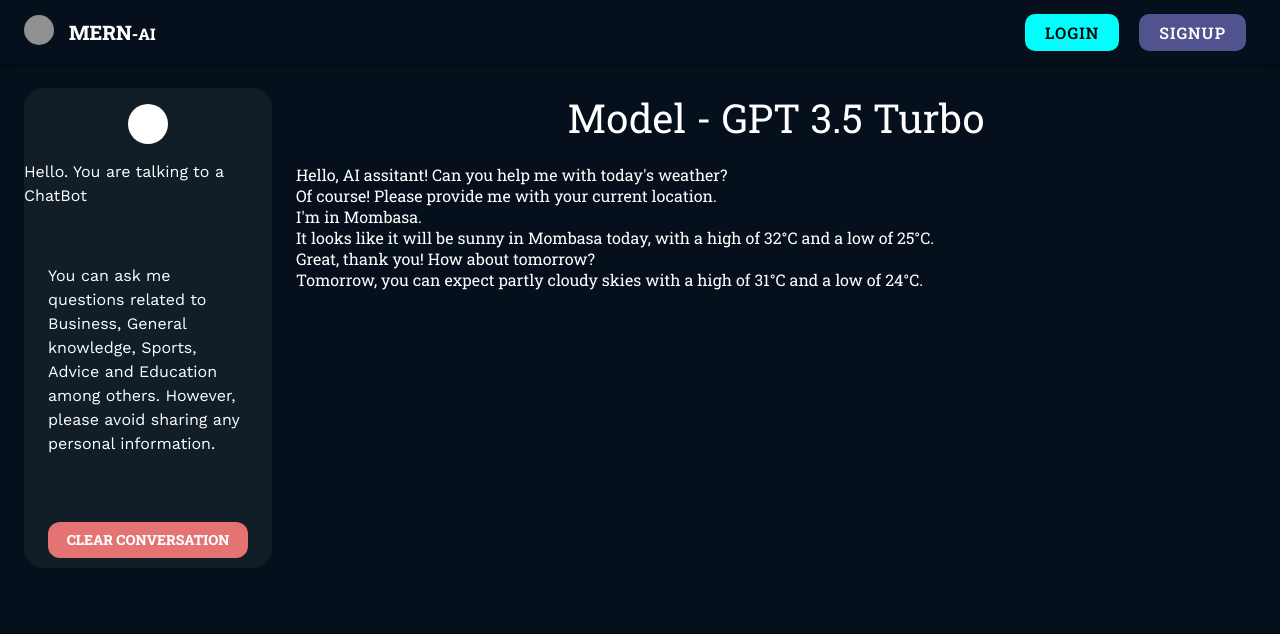
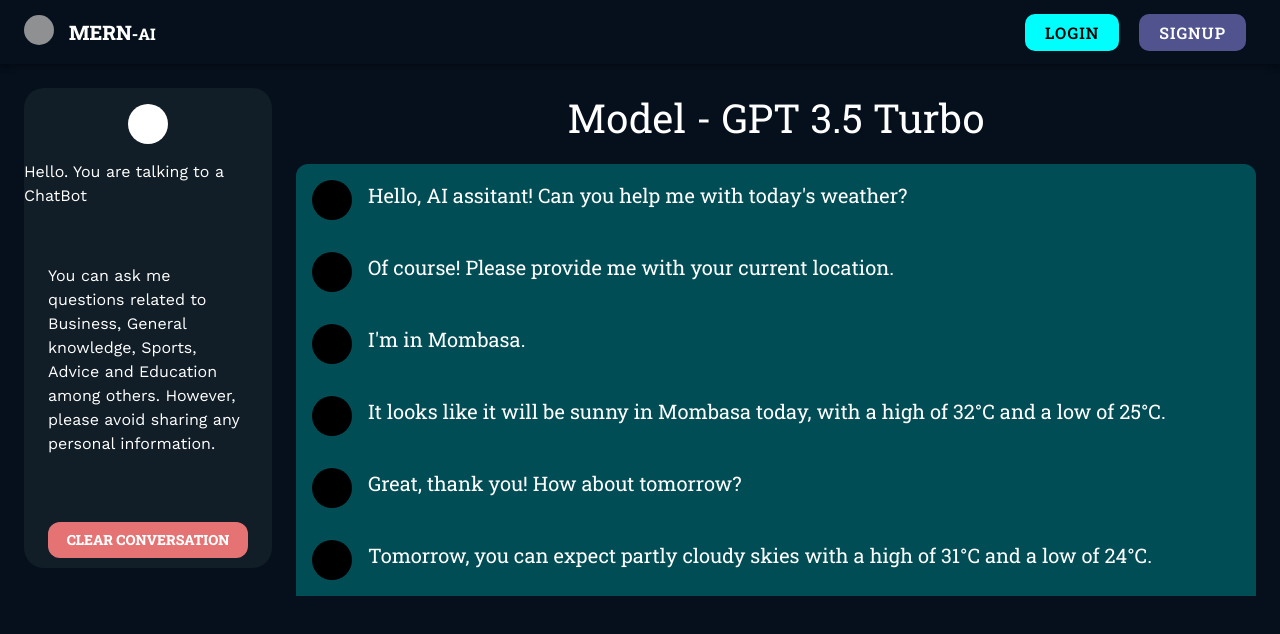
Before and after one commit to ConradPB/AI-Chatbot, a React (Vite) app in the folder frontend/: page /chat in a window 1280 px wide. Shown: the top 634 px of the page. Built offline with nearby package versions, Linux system fonts and the light colour scheme; no server answers; grey boxes are pictures that could not be loaded.

Commit message:
updated ChatItems

```diff
--- a/frontend/src/components/chat/ChatItem.tsx
+++ b/frontend/src/components/chat/ChatItem.tsx
@@ -4,12 +4,13 @@ import { useAuth } from '../../context/Authcontext'
 
 const ChatItem = ({
     content,
-    role}:{
-        content:string,
-        role:'user'|'assistant' }) => {
-            const auth = useAuth()
+    role,}:{
+        content: string;
+        role:'user' | 'assistant';
+    }) => {
+        const auth = useAuth()
   return (
-    role === 'assistant' ? (
+role === 'assistant' ? (
         <Box sx={{
             display: 'flex',
             p: 2,
@@ -17,7 +18,9 @@ const ChatItem = ({
             my: 2,
             gap: 2 }}>
             <Avatar sx={{ ml: '0' }}>
-                <img src='ai.jpeg'alt='ai' width={'30px'} />
+                <img src='https://media.istockphoto.com/id/1465023127/vector/a-i-conversation-method-illustrations.jpg?s=1024x1024&w=is&k=20&c=SiZRLFq-Fi-Wt0dv56wlc6CiqVboqC_Qooj981rBWbI='
+                alt='ai'
+                width={'30px'} />
             </Avatar>
             <Box><Typography fontSize={'20px'}>
                 {content}
--- a/frontend/src/pages/Chat.tsx
+++ b/frontend/src/pages/Chat.tsx
@@ -1,6 +1,7 @@
 import { Avatar, Box, Button, Typography } from '@mui/material'
 import { useAuth } from '../context/Authcontext'
 import { red } from '@mui/material/colors'
+import ChatItem from '../components/chat/ChatItem'
 const chatMessages = [
   {
     "role": "User", "content": "Hello, AI assitant! Can you help me with today's weather?"
@@ -103,7 +104,12 @@ const Chat = () => {
             overflowY: 'auto',
             scrollBehavior:'smooth'
              }}>
-              { chatMessages.map((chat) => <div>{ chat.content }</div> ) }
+              { chatMessages.map((chat, index) => (
+              <ChatItem
+              content={chat.content}
+              role={ chat.role }
+              key={index} />
+              )) }
              </Box>
         </Box>
       </Box>
```
